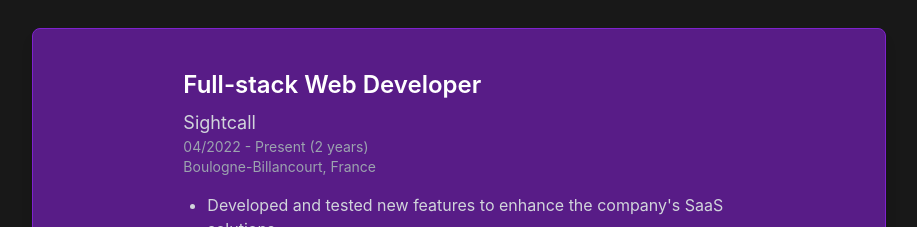
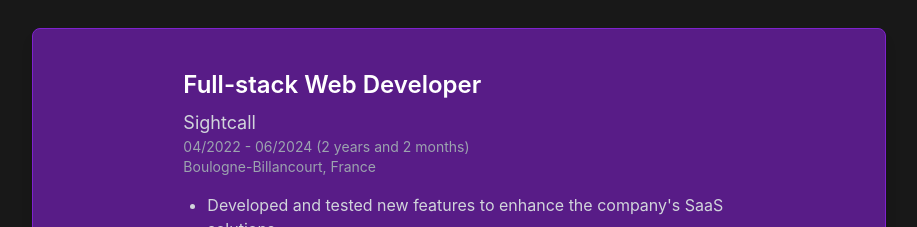
Before and after one commit to daniel-lesner/presentation-website-react-next-js, a Next.js app: page / in a window 1280 px wide. Shown: the part 1820-2047 px from the top of the page, without its empty margins (181-1098 px from the left). Built offline with nearby package versions, Linux system fonts and the light colour scheme.

Commit message:
Update experience object

```diff
--- a/src/components/WorkSection.tsx
+++ b/src/components/WorkSection.tsx
@@ -5,7 +5,7 @@
   {
     title: 'Full-stack Web Developer',
     company: 'Sightcall',
-    duration: '04/2022 - Present (2 years)',
+    duration: '04/2022 - 06/2024 (2 years and 2 months)',
     location: 'Boulogne-Billancourt, France',
     description: [
       "Developed and tested new features to enhance the company's SaaS solutions.",
```
